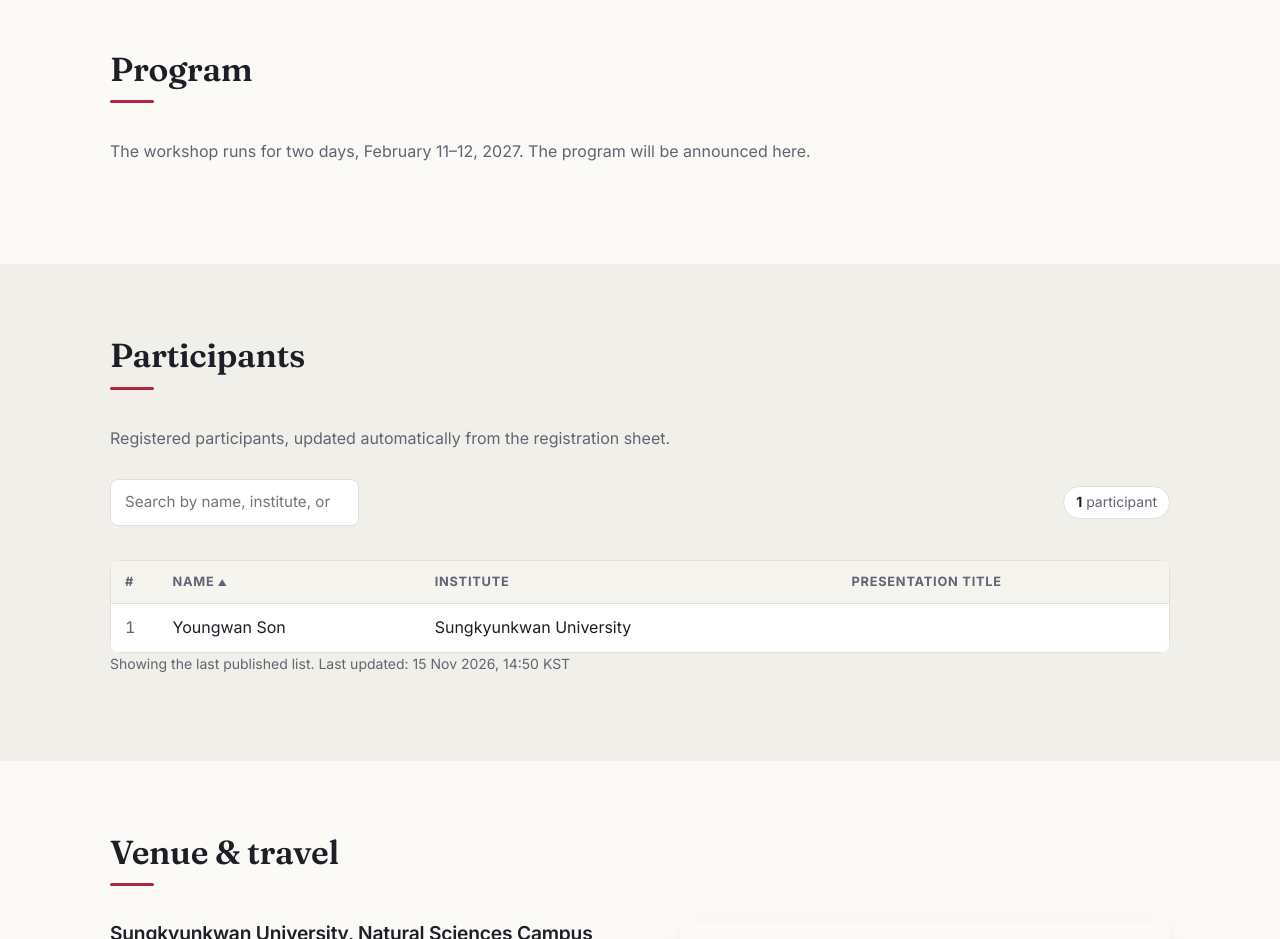
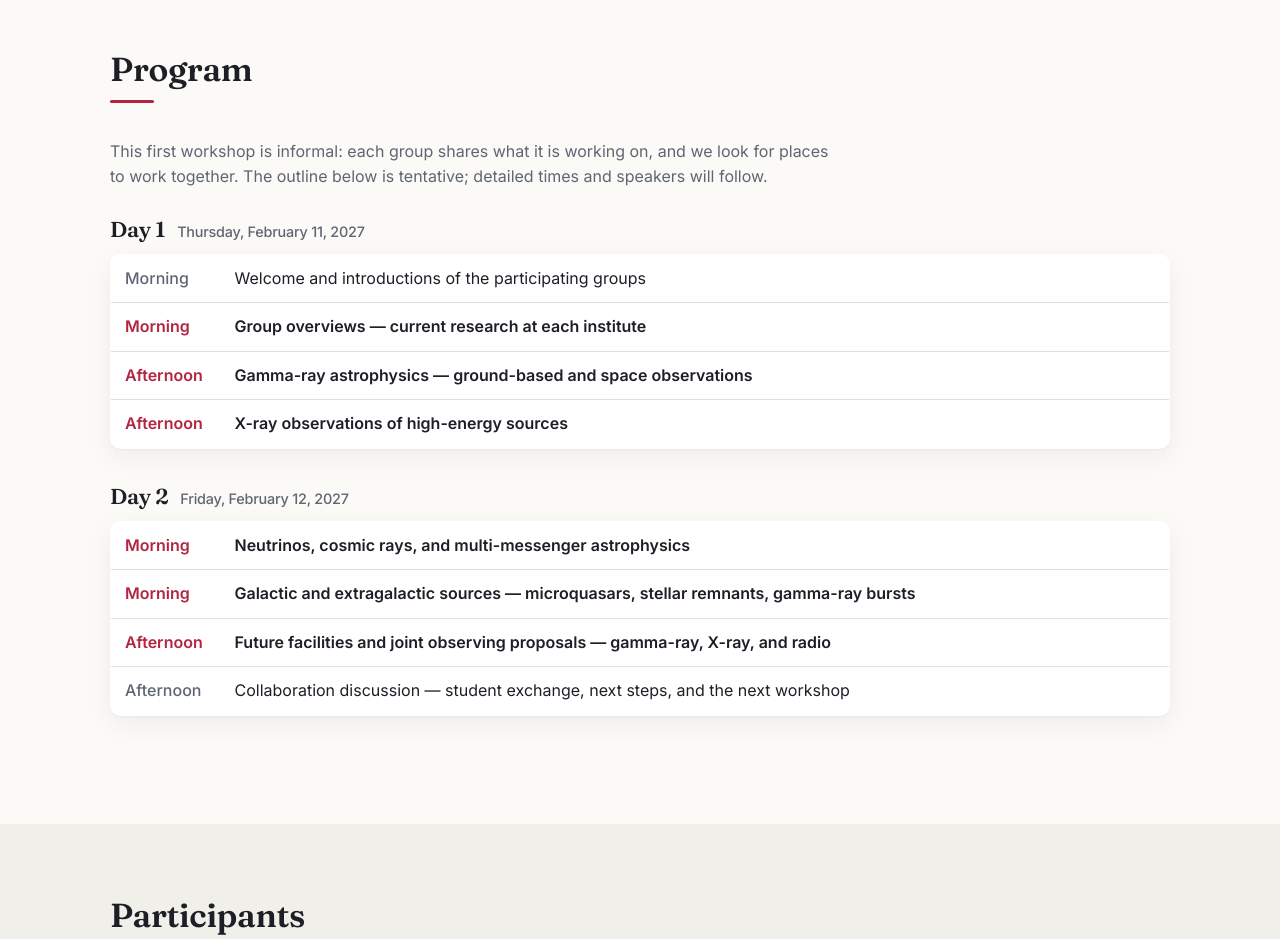
Before and after one commit to skku-hepal/skku-hepal.github.io, a plain HTML site: page index.html in a window 1280 px wide. Shown: the part 1960-2899 px from the top of the page. Drawn offline with Linux system fonts and the light colour scheme; no server answers; grey boxes are pictures that could not be loaded.

Commit message:
Add a tentative two-day session outline to the program
Co-Authored-By: Claude Fable 5.2 <noreply@anthropic.com>

```diff
--- a/assets/css/style.css
+++ b/assets/css/style.css
@@ -123,7 +123,7 @@ p { margin: 0 0 1em; }
 table.program { width: 100%; border-collapse: collapse; background: var(--surface); border: 1px solid var(--line); border-radius: var(--radius); overflow: hidden; box-shadow: var(--shadow); }
 table.program td { padding: 11px 14px; border-top: 1px solid var(--line); vertical-align: top; }
 table.program tr:first-child td { border-top: 0; }
-table.program td.time { width: 80px; font-variant-numeric: tabular-nums; color: var(--text-muted); font-weight: 500; }
+table.program td.time { width: 110px; white-space: nowrap; font-variant-numeric: tabular-nums; color: var(--text-muted); font-weight: 500; }
 table.program tr.session td { font-weight: 600; }
 table.program tr.session td.time { color: var(--accent); }
 
--- a/index.html
+++ b/index.html
@@ -95,7 +95,31 @@
   <section id="program" class="section">
     <div class="container">
       <h2 class="section-title">Program</h2>
-      <p class="section-lead">The workshop runs for two days, February 11–12, 2027. The program will be announced here.</p>
+      <p class="section-lead">This first workshop is informal: each group shares what it is working on, and we look for places to work together. The outline below is tentative; detailed times and speakers will follow.</p>
+
+      <div class="day">
+        <h3>Day 1 <span class="day-date">Thursday, February 11, 2027</span></h3>
+        <table class="program">
+          <tbody>
+            <tr><td class="time">Morning</td><td>Welcome and introductions of the participating groups</td></tr>
+            <tr class="session"><td class="time">Morning</td><td>Group overviews — current research at each institute</td></tr>
+            <tr class="session"><td class="time">Afternoon</td><td>Gamma-ray astrophysics — ground-based and space observations</td></tr>
+            <tr class="session"><td class="time">Afternoon</td><td>X-ray observations of high-energy sources</td></tr>
+          </tbody>
+        </table>
+      </div>
+
+      <div class="day">
+        <h3>Day 2 <span class="day-date">Friday, February 12, 2027</span></h3>
+        <table class="program">
+          <tbody>
+            <tr class="session"><td class="time">Morning</td><td>Neutrinos, cosmic rays, and multi-messenger astrophysics</td></tr>
+            <tr class="session"><td class="time">Morning</td><td>Galactic and extragalactic sources — microquasars, stellar remnants, gamma-ray bursts</td></tr>
+            <tr class="session"><td class="time">Afternoon</td><td>Future facilities and joint observing proposals — gamma-ray, X-ray, and radio</td></tr>
+            <tr><td class="time">Afternoon</td><td>Collaboration discussion — student exchange, next steps, and the next workshop</td></tr>
+          </tbody>
+        </table>
+      </div>
     </div>
   </section>
 
```
